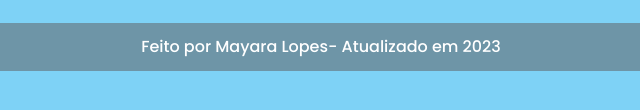
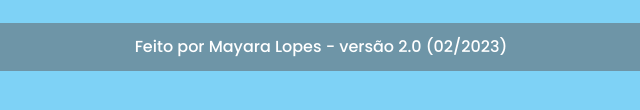
Before and after one commit to Mayara-Lopes/calculadora-imc, a plain HTML site: page index.html in a window 1280 px wide. Shown: the part 592-702 px from the top of the page, 319-959 px from the left. Drawn offline with Linux system fonts and the light colour scheme.

Commit message:
Modificação no footer
Atualização do footer incluindo versão e data

```diff
--- a/index.html
+++ b/index.html
@@ -46,7 +46,7 @@
     </section>
 
     <footer>
-        <p class="footer">Feito por Mayara Lopes- Atualizado em 2023</p>
+        <p class="footer">Feito por Mayara Lopes - versão 2.0 (02/2023)</p>
     </footer>
 
     <script src="./SRC/JS/main.js"></script>
```
